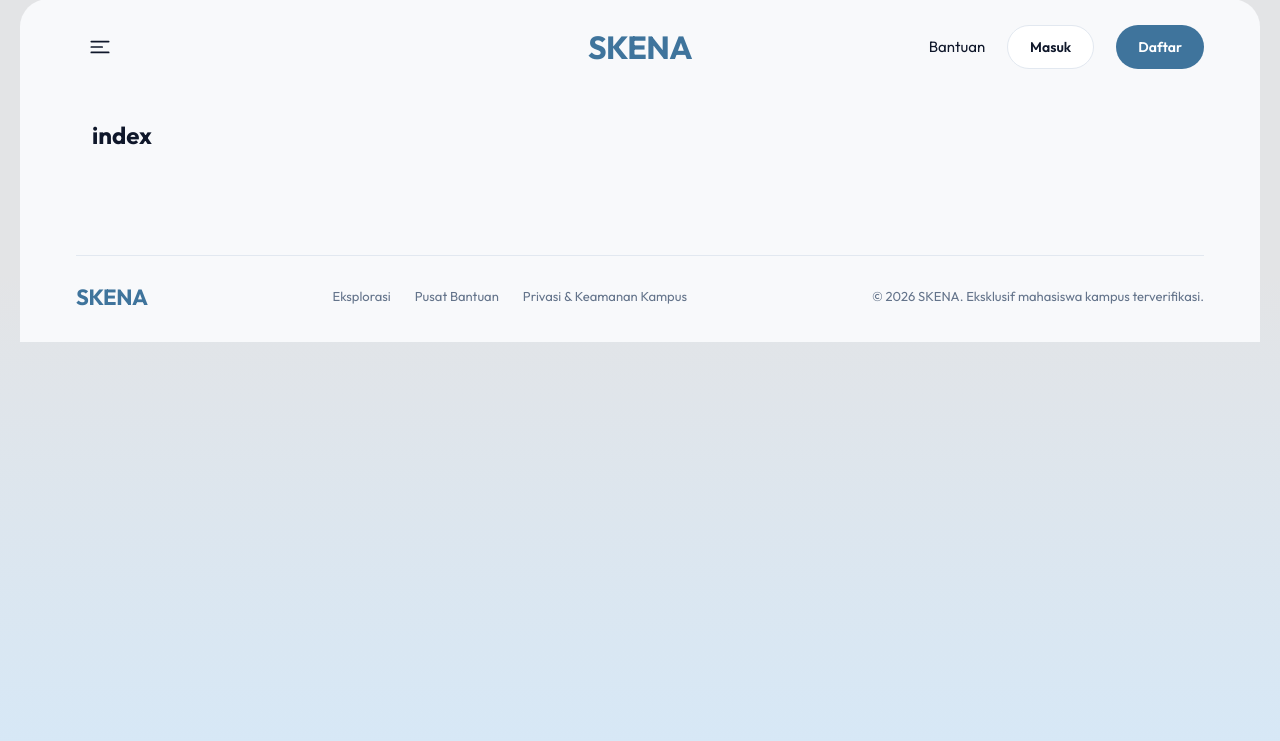
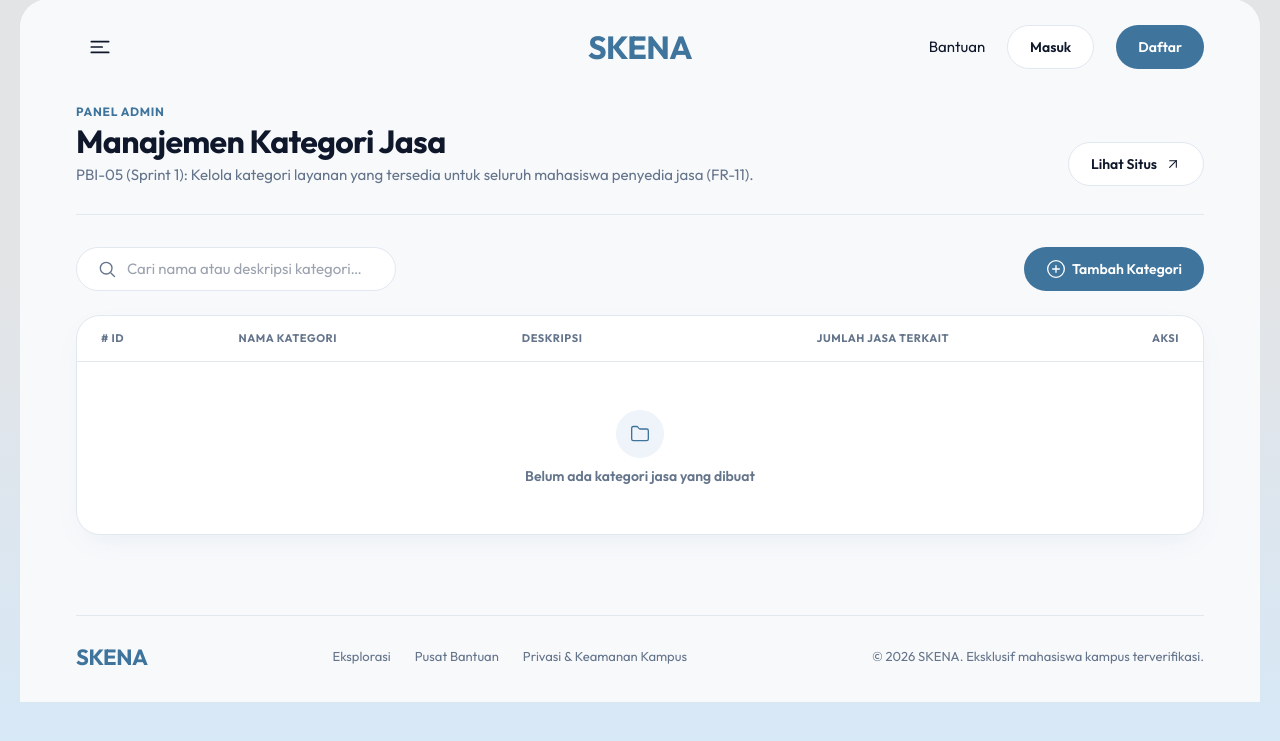
Before and after one commit to Tubes-PPL-SI4807-KelompokB/Tubes-PPL-SI4807-KelompokB-SKENA, a Laravel app: template resources/views/admin/categories/index.blade.php in a window 1280 px wide. Shown: the part 29-770 px from the top of the page. Run offline with Laravel 12, Linux system fonts and the light colour scheme; the template is opened without the code that fills it, so the values that code supplies are empty; parts of the project's set-up code (start-up, migrations or seed data) failed here and were passed over; some libraries are stand-ins or nearby versions.

Commit message:
Update index.blade.php

```diff
--- a/resources/views/admin/categories/index.blade.php
+++ b/resources/views/admin/categories/index.blade.php
@@ -1,11 +1,98 @@
-{{-- index – TODO: implementasi tampilan --}}
-@extends('layouts.app')
+@extends('layouts.admin')
 
-@section('title', 'index | SKENA')
+@section('title', 'Manajemen Kategori Jasa — SKENA Admin')
+@section('page-title', 'Manajemen Kategori Jasa')
+@section('page-subtitle', 'PBI-05 (Sprint 1): Kelola kategori layanan yang tersedia untuk seluruh mahasiswa penyedia jasa (FR-11).')
 
 @section('content')
-<div class="container mx-auto px-4 py-6">
-    <h1 class="text-2xl font-bold">{{ 'index' }}</h1>
-    {{-- TODO: implementasi konten --}}
+<div class="space-y-6">
+
+    <!-- Action Bar & Search -->
+    <div class="flex flex-wrap items-center gap-3 justify-between">
+        <form action="{{ route('admin.categories.index') }}" method="GET"
+              class="h-11 w-full sm:w-[320px] px-5 rounded-full border border-border bg-white flex items-center gap-2.5 focus-within:border-primary focus-within:ring-[3px] focus-within:ring-tint-strong">
+            <svg class="ic text-on-surface-muted"><use href="#i-search"/></svg>
+            <input type="search" name="search" value="{{ request('search') }}" placeholder="Cari nama atau deskripsi kategori…" aria-label="Cari kategori"
+                   class="flex-1 min-w-0 bg-transparent border-0 outline-none text-[15px] text-on-surface">
+            @if (request('search'))
+                <a href="{{ route('admin.categories.index') }}" class="text-xs text-on-surface-muted hover:text-on-surface">Reset</a>
+            @endif
+        </form>
+
+        <a href="{{ route('admin.categories.create') }}"
+           class="h-11 px-[22px] rounded-full bg-primary hover:bg-primary-hover text-white text-sm font-semibold inline-flex items-center gap-1.5 whitespace-nowrap transition-colors">
+            <svg class="ic"><use href="#i-plus"/></svg>Tambah Kategori
+        </a>
+    </div>
+
+    <!-- Tabel Kategori -->
+    <div class="bg-white rounded-3xl border border-border overflow-hidden shadow-card">
+        <table class="w-full text-left border-collapse">
+            <thead>
+                <tr class="border-b border-border bg-surface-muted text-[11px] font-bold text-on-surface-muted uppercase tracking-wider">
+                    <th class="py-3.5 px-6"># ID</th>
+                    <th class="py-3.5 px-6">Nama Kategori</th>
+                    <th class="py-3.5 px-6">Deskripsi</th>
+                    <th class="py-3.5 px-6 text-center">Jumlah Jasa Terkait</th>
+                    <th class="py-3.5 px-6 text-right">Aksi</th>
+                </tr>
+            </thead>
+            <tbody class="divide-y divide-border text-sm text-on-surface">
+                @forelse ($categories as $cat)
+                    <tr class="hover:bg-surface-muted/50 transition">
+                        <td class="py-4 px-6 font-mono text-on-surface-muted text-xs">#{{ $cat->id }}</td>
+                        <td class="py-4 px-6 font-semibold text-on-surface">
+                            {{ $cat->nama_kategori }}
+                        </td>
+                        <td class="py-4 px-6 text-on-surface-muted max-w-md text-xs">
+                            {{ $cat->deskripsi ?? '—' }}
+                        </td>
+                        <td class="py-4 px-6 text-center">
+                            <span class="inline-flex items-center px-3 py-1 rounded-full text-xs font-semibold {{ $cat->services_count > 0 ? 'bg-tint text-primary' : 'bg-surface-muted text-on-surface-muted' }}">
+                                {{ $cat->services_count }} jasa
+                            </span>
+                        </td>
+                        <td class="py-4 px-6 text-right">
+                            <div class="flex items-center justify-end gap-2">
+                                <a href="{{ route('admin.categories.edit', $cat) }}"
+                                   class="px-3 py-1.5 rounded-lg text-primary hover:bg-tint font-semibold text-xs transition">
+                                    Edit
+                                </a>
+
+                                <form action="{{ route('admin.categories.destroy', $cat) }}" method="POST"
+                                      onsubmit="return confirm('Apakah Anda yakin ingin menghapus kategori {{ $cat->nama_kategori }}?')">
+                                    @csrf
+                                    @method('DELETE')
+                                    <button type="submit"
+                                            class="px-3 py-1.5 rounded-lg text-red-600 hover:bg-red-50 font-semibold text-xs transition"
+                                            {{ $cat->services_count > 0 ? 'title=Kategori_masih_memiliki_jasa' : '' }}>
+                                        Hapus
+                                    </button>
+                                </form>
+                            </div>
+                        </td>
+                    </tr>
+                @empty
+                    <tr>
+                        <td colspan="5" class="py-12 text-center text-on-surface-muted">
+                            <div class="flex flex-col items-center justify-center gap-2">
+                                <span class="w-12 h-12 rounded-full bg-tint text-primary grid place-items-center">
+                                    <svg class="ic"><use href="#i-folder"/></svg>
+                                </span>
+                                <p class="text-sm font-semibold">Belum ada kategori jasa yang dibuat</p>
+                            </div>
+                        </td>
+                    </tr>
+                @endforelse
+            </tbody>
+        </table>
+
+        @if ($categories->hasPages())
+            <div class="p-4 border-t border-border">
+                {{ $categories->links() }}
+            </div>
+        @endif
+    </div>
+
 </div>
 @endsection
```
